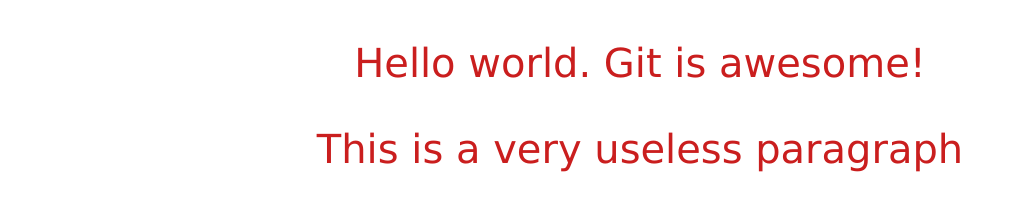
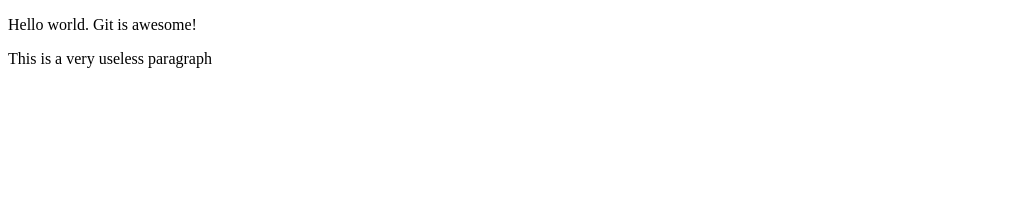
Before and after one commit to Giroramo/gitapp, a plain HTML site: page index.html in a window 1280 px wide. Shown: the whole page, without its empty margins (0-1015 px from the left). Drawn offline with Linux system fonts and the light colour scheme.

Commit message:
Revert "Added Styling to index.html"
This reverts commit c4cbd359fc324674349b7c25456224fc98f555aa.

```diff
--- a/index.html
+++ b/index.html
@@ -5,7 +5,6 @@
         <meta charset="UTF-8">
         <meta http-equiv="X-UA-Compatible" content="IE=edge">
         <meta name="viewport" content="width=device-width, initial-scale=1.0">
-        <link rel="stylesheet" href="style.css">
         <title>Learning Git</title>
     </head>
 
--- a/style.css
+++ /dev/null
@@ -1,6 +0,0 @@
-p {
-    font-family: 'Lucida Sans', 'Lucida Sans Regular',sans-serif;
-    color: rgb(202, 30, 30);
-    font-size: 2.5rem;
-    text-align: center;
-}
```
